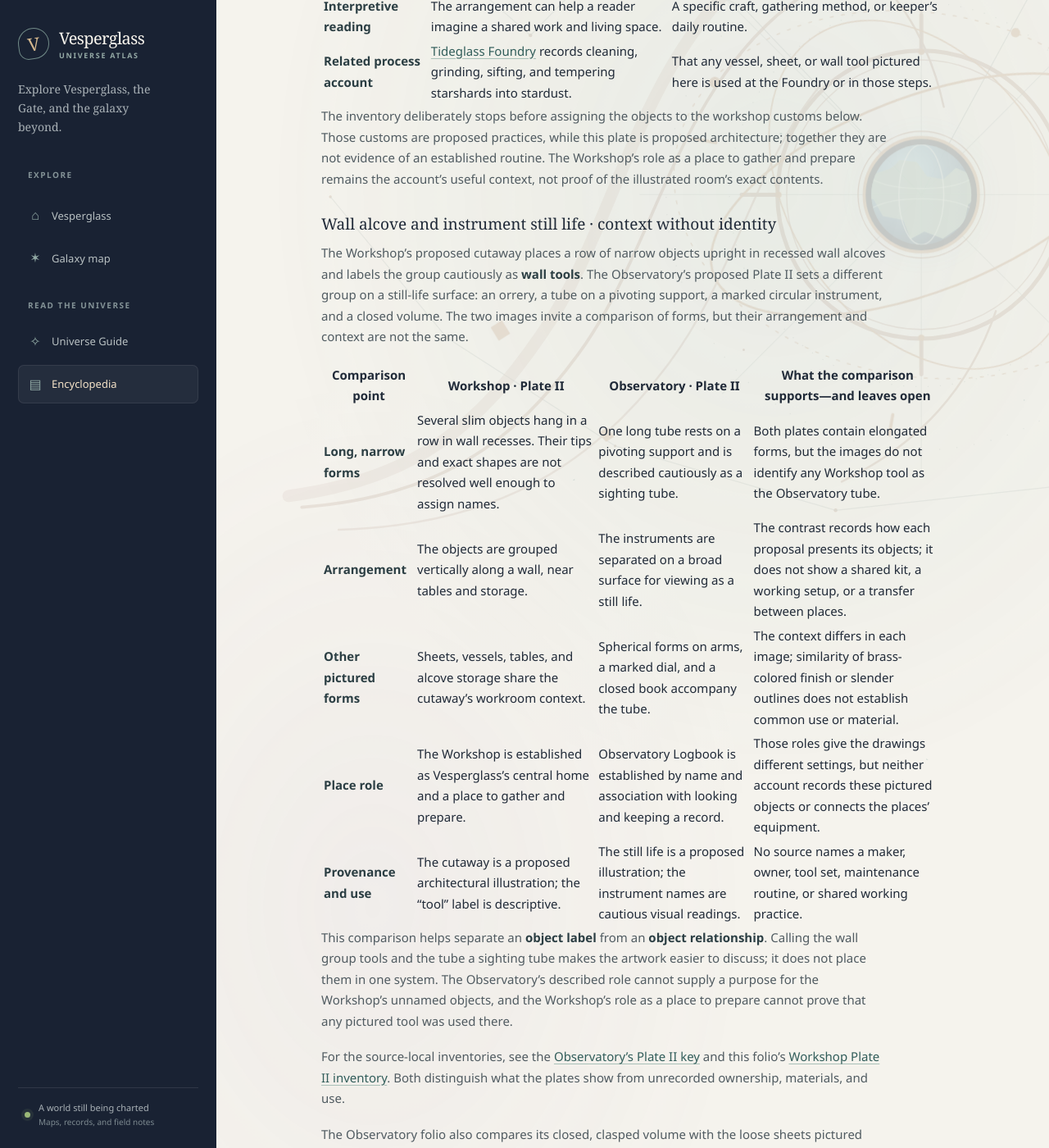
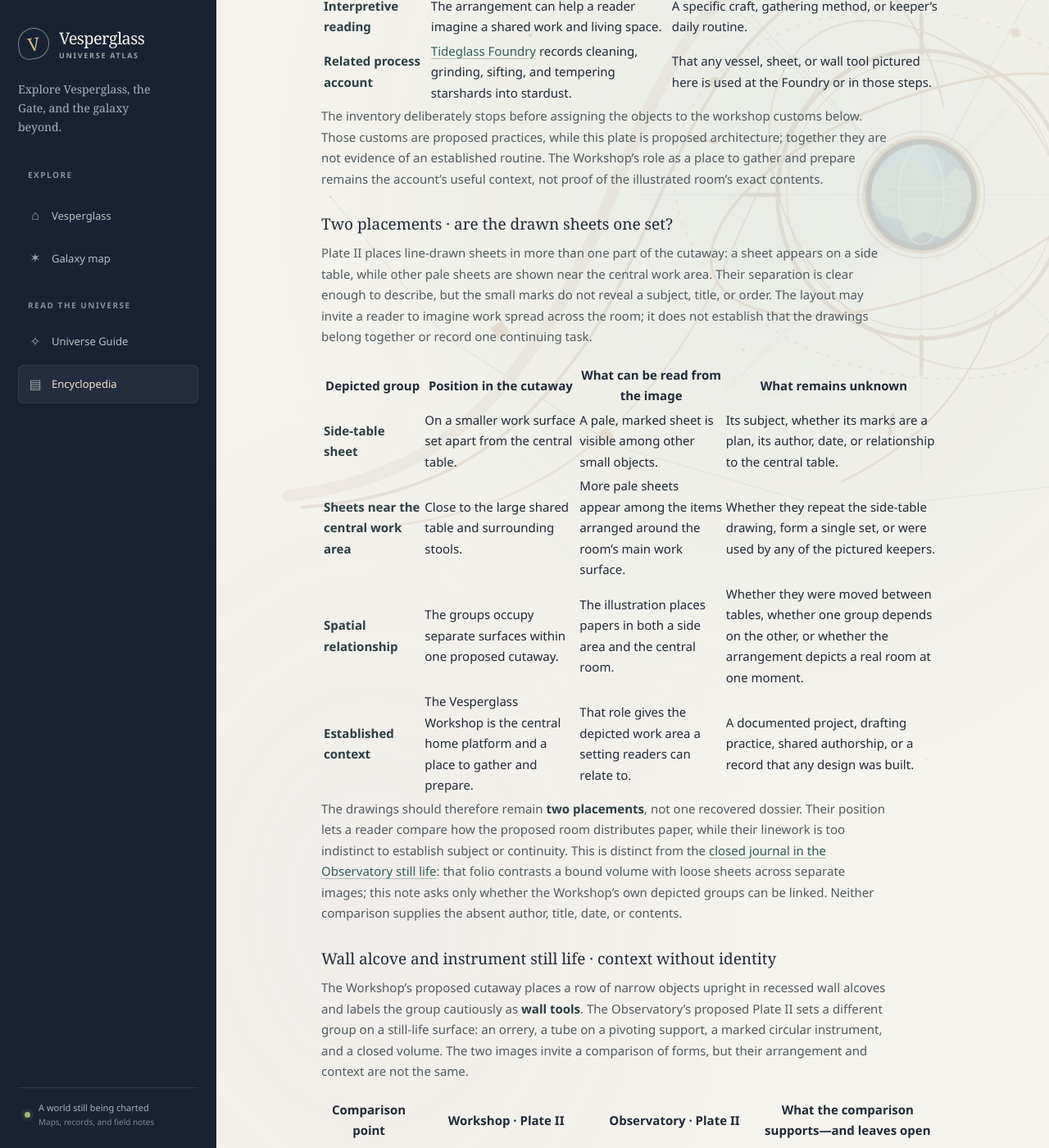
Before and after one commit to vesperglass/vesperglass.github.io, a Jekyll site: the page built from library/workshop.md, in a window 1280 px wide and 1400 px high, scrolled down 3490 px. Shown: the whole window at 82% size. Built offline with Jekyll 4.4.1, drawn with Linux system fonts in a browser that asks for light colours.

Commit message:
Compare separated Workshop sheet groups

```diff
--- a/assets/site.js
+++ b/assets/site.js
@@ -5,7 +5,7 @@
     { title: "Universe Guide", url: "/universe/", summary: "A guide to known space, materials, vessels, and the train's passage through the Gate.", terms: "universe guide atlas galaxy worlds systems starshards stardust train expeditions" },
     { title: "Universe Encyclopedia", url: "/library/", summary: "An illustrated reference to the places, materials, and journeys of Vesperglass.", terms: "library encyclopedia atlas universe reference book" },
     { title: "Starshards & the Gate Train", url: "/library/starshards/", summary: "A field account of starshards and stardust, with source-aware comparisons of the transit case, sealed vessel, train's starwell pulse, and Gate bloom.", terms: "starshard stardust starwell fuel crystal mineral transit case padded dark glass case label sealed vessel aurora pulse Gate bloom outward expanding light conceal train inner outer event timing cause mechanism Foundry grinding sifting tempering locomotive crossing chamber glass heart contents container role transfer loading receipt" },
-    { title: "Vesperglass Workshop", url: "/library/workshop/", summary: "The central home platform, with a proposed cutaway inventory and comparisons linking its loose sheets and wall tools to the Observatory.", terms: "workshop home making gathering centrality map atlas placement composition island landmark pin map view projection measured scale distance bearing adjacency direction route table tools blueprint plan sheet loose drawing sketch line work side table central work area papers pages document form grouping authorship contents date design provenance shared document custody transfer Observatory Logbook closed journal dark bound clasp star fitting record written observations instrument still life wall alcove hand tools context form shared identity maker ownership transfer material practice unestablished" },
+    { title: "Vesperglass Workshop", url: "/library/workshop/", summary: "The central home platform, with a proposed cutaway inventory and comparisons of its sheets, wall tools, and banner motif.", terms: "workshop home making gathering centrality map atlas placement composition island landmark pin map view projection measured scale distance bearing adjacency direction route table tools blueprint plan sheet loose drawing sketch line work side table central work area papers pages document form grouping split placement two groups side surface one set continuous drawing workflow authorship contents date design provenance shared document custody transfer Observatory Logbook closed journal dark bound clasp star fitting record written observations instrument still life wall alcove hand tools banner star ornament motif compass comparison context form shared identity maker ownership transfer material practice unestablished" },
     { title: "Threshold House", url: "/library/threshold-house/", summary: "A named platform with proposed interior and plan readings, arrival phrases, figure and object attribution notes, a room-sound audit, and comparisons with the Gate.", terms: "threshold house arrival passage shelter interior plan concordance arch framed opening aperture bench lamp niches axis floor plan elevation threshold opening phrases greetings room sounds acoustic echo reverberation footfall listener hush lamp noise sound-source cue provenance plate support audit image-based inference unknown material dimensions occupancy figure standing person shelving recesses arm gesture attention pose dialogue speaker attribution greetings addressee listener welcome custom phrasebook phrase speaker identity exchange voice depiction co-presence not attribution cases case box luggage travel case ownership traveler belongings identity provenance textile cloth garment blanket bench arrival event lodging waiting custom prop object-to-arrival association traveler itinerary visitor keeper presence establishment household potted greenery plants foliage container planters flora Compass Garden garden beds starflower fern fronds keeper tending cultivation species botanical glow same specimens Vesperglass Gate separate platform freestanding ring portal transit crossing bloom room feature shared construction route connection Shall we leave the crossing unnamed place name event identity" },
     { title: "Tideglass Foundry", url: "/library/tideglass-foundry/", summary: "The recorded making of stardust, reconstructed tools, a phrase-level terminology note, and a source-aware bridge from tempering to the separate starwell account.", terms: "tideglass foundry starshards stardust refining craft mill process cleaning grinding mirrored plates reflective surfaces pair grinding surfaces sifting fine even powder grain size sieve mesh tempering resonance low singing resonance scattered glints quiet color hue brightness color standard metric acoustic source instrument frequency measurement mechanism plate II reconstructed tools starwell sealed glass heart measured thread pulse Gate separate accounts transfer batch loading quantity" },
     { title: "Compass Garden", url: "/library/compass-garden/", summary: "A glasshouse folio with a proposed plan, pictured-flora key, and source-aware readings of its keeper figure, interior axis, basin, and workbench.", terms: "compass garden conservatory plants glasshouse planting flora starflower starflowers fern ferns pale bloom luminous foliage botanical species bed keeper figure hand position reach gesture tending action interpretation touch contact tool care watering pruning harvesting unknown identity occupation custom care practice compass rose image visual plate centerline sightline curved paths radial beds plan floor rose central axis openings composition measured layout bearing orientation access path width match correspondence basin water pool bounded surface workbench workbench tools pot vessels planters implements tool station object counterpart equipment furniture location activity method maintenance alignment survey Observatory star compass instrument dome telescope arches glass roof architecture construction postal stamp flower emblem badge icon motif abstraction source illustration Threshold House potted greenery container plants foliage garden beds arrangement compositional comparison shared specimens cultivation care species" },
--- a/library/workshop.md
+++ b/library/workshop.md
@@ -61,6 +61,19 @@ Plate II is a proposed cutaway, not a survey of the Workshop's contents. This in
 
 The inventory deliberately stops before assigning the objects to the workshop customs below. Those customs are proposed practices, while this plate is proposed architecture; together they are not evidence of an established routine. The Workshop's role as a place to gather and prepare remains the account's useful context, not proof of the illustrated room's exact contents.
 
+### Two placements · are the drawn sheets one set?
+
+Plate II places line-drawn sheets in more than one part of the cutaway: a sheet appears on a side table, while other pale sheets are shown near the central work area. Their separation is clear enough to describe, but the small marks do not reveal a subject, title, or order. The layout may invite a reader to imagine work spread across the room; it does not establish that the drawings belong together or record one continuing task.
+
+| Depicted group | Position in the cutaway | What can be read from the image | What remains unknown |
+| --- | --- | --- | --- |
+| **Side-table sheet** | On a smaller work surface set apart from the central table. | A pale, marked sheet is visible among other small objects. | Its subject, whether its marks are a plan, its author, date, or relationship to the central table. |
+| **Sheets near the central work area** | Close to the large shared table and surrounding stools. | More pale sheets appear among the items arranged around the room's main work surface. | Whether they repeat the side-table drawing, form a single set, or were used by any of the pictured keepers. |
+| **Spatial relationship** | The groups occupy separate surfaces within one proposed cutaway. | The illustration places papers in both a side area and the central room. | Whether they were moved between tables, whether one group depends on the other, or whether the arrangement depicts a real room at one moment. |
+| **Established context** | The Vesperglass Workshop is the central home platform and a place to gather and prepare. | That role gives the depicted work area a setting readers can relate to. | A documented project, drafting practice, shared authorship, or a record that any design was built. |
+
+The drawings should therefore remain **two placements**, not one recovered dossier. Their position lets a reader compare how the proposed room distributes paper, while their linework is too indistinct to establish subject or continuity. This is distinct from the [closed journal in the Observatory still life]({{ '/library/observatory/#closed-journal-and-loose-sheets--form-before-document-function' | relative_url }}): that folio contrasts a bound volume with loose sheets across separate images; this note asks only whether the Workshop's own depicted groups can be linked. Neither comparison supplies the absent author, title, date, or contents.
+
 ### Wall alcove and instrument still life · context without identity
 
 The Workshop's proposed cutaway places a row of narrow objects upright in recessed wall alcoves and labels the group cautiously as **wall tools**. The Observatory's proposed Plate II sets a different group on a still-life surface: an orrery, a tube on a pivoting support, a marked circular instrument, and a closed volume. The two images invite a comparison of forms, but their arrangement and context are not the same.
```
Also changed, not shown: ENCYCLOPEDIA_BACKLOG.md (+3 -1 lines), library.md (+1 -1 lines), library/changelog.md (+1 -0 lines).
